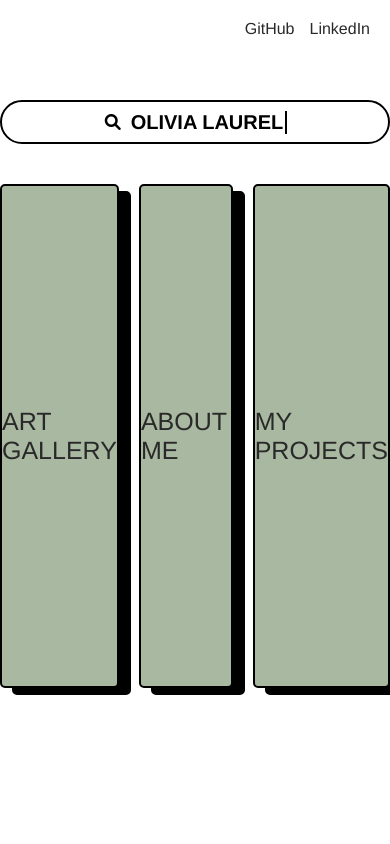
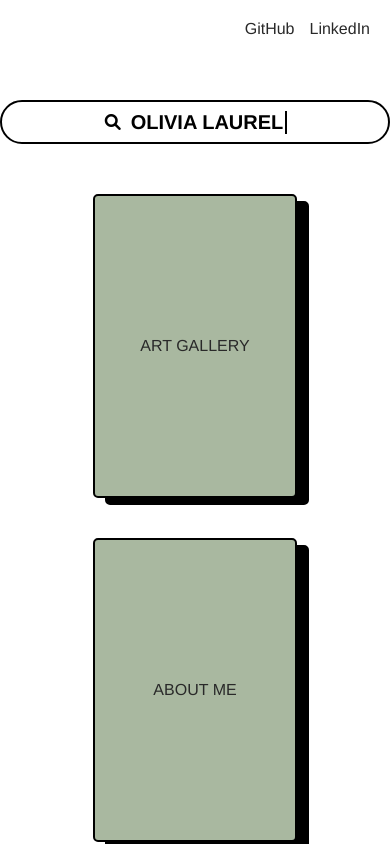
Before and after one commit to livlaurel/personalwebsite, a React (Create React App) app: page / in a window 390 px wide. Built offline with nearby package versions, Linux system fonts and the light colour scheme.

Commit message:
testing for screen adjustment

```diff
--- a/src/Home.css
+++ b/src/Home.css
@@ -66,6 +66,7 @@ html, body {
   justify-content: center;
   gap: 20px;
   margin-top: 40px;
+  flex-wrap: wrap; /* Allow items to wrap to the next line */
 }
 
 .info-box {
@@ -83,6 +84,7 @@ html, body {
   text-transform: uppercase;
   border-radius: 5px;
   transition: background-color 0.3s;
+  margin: 10px; /* Add margin for spacing */
 }
 
 .info-box:hover {
@@ -114,3 +116,28 @@ html, body {
     border-color: transparent;
   }
 }
+
+/* Media queries for responsiveness */
+@media (max-width: 1200px) {
+  .info-box {
+    width: 300px;
+    height: 400px;
+    font-size: 20px;
+  }
+}
+
+@media (max-width: 768px) {
+  .info-box {
+    width: 250px;
+    height: 350px;
+    font-size: 18px;
+  }
+}
+
+@media (max-width: 480px) {
+  .info-box {
+    width: 200px;
+    height: 300px;
+    font-size: 16px;
+  }
+}
```
